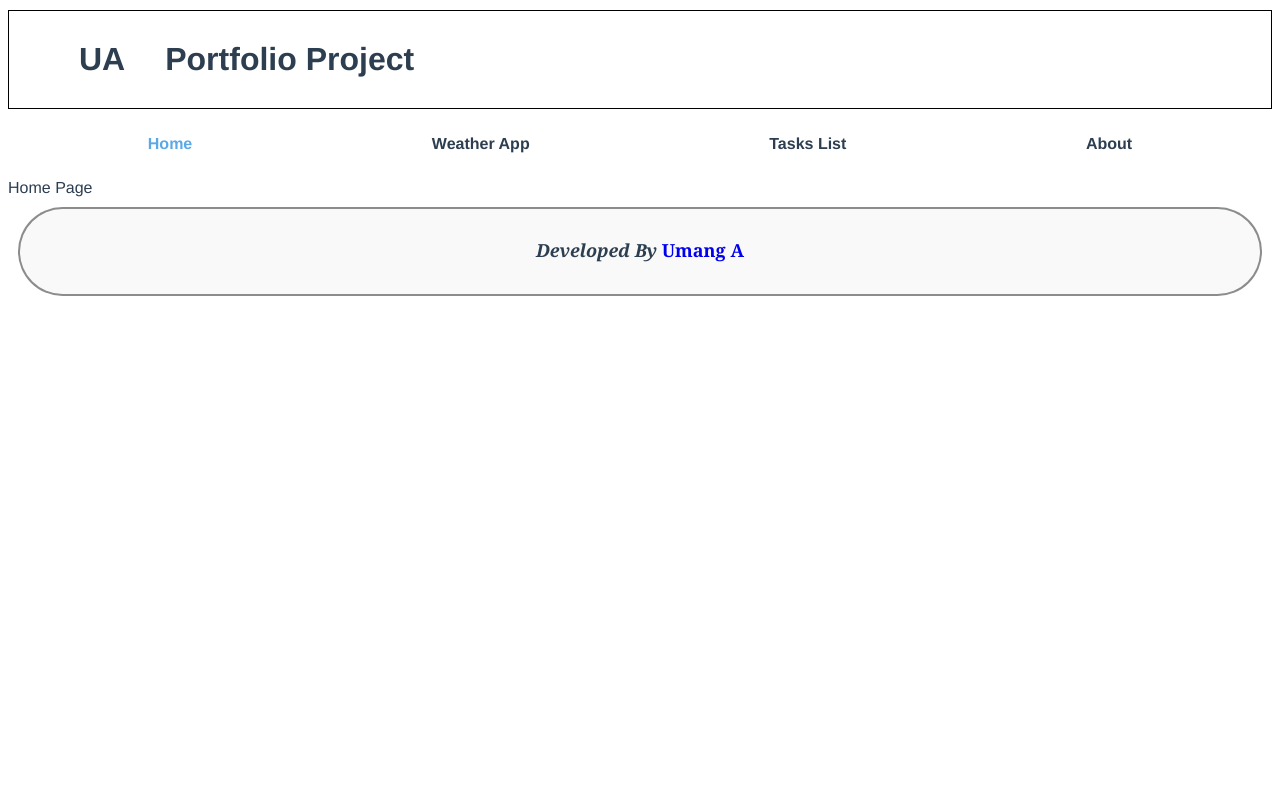
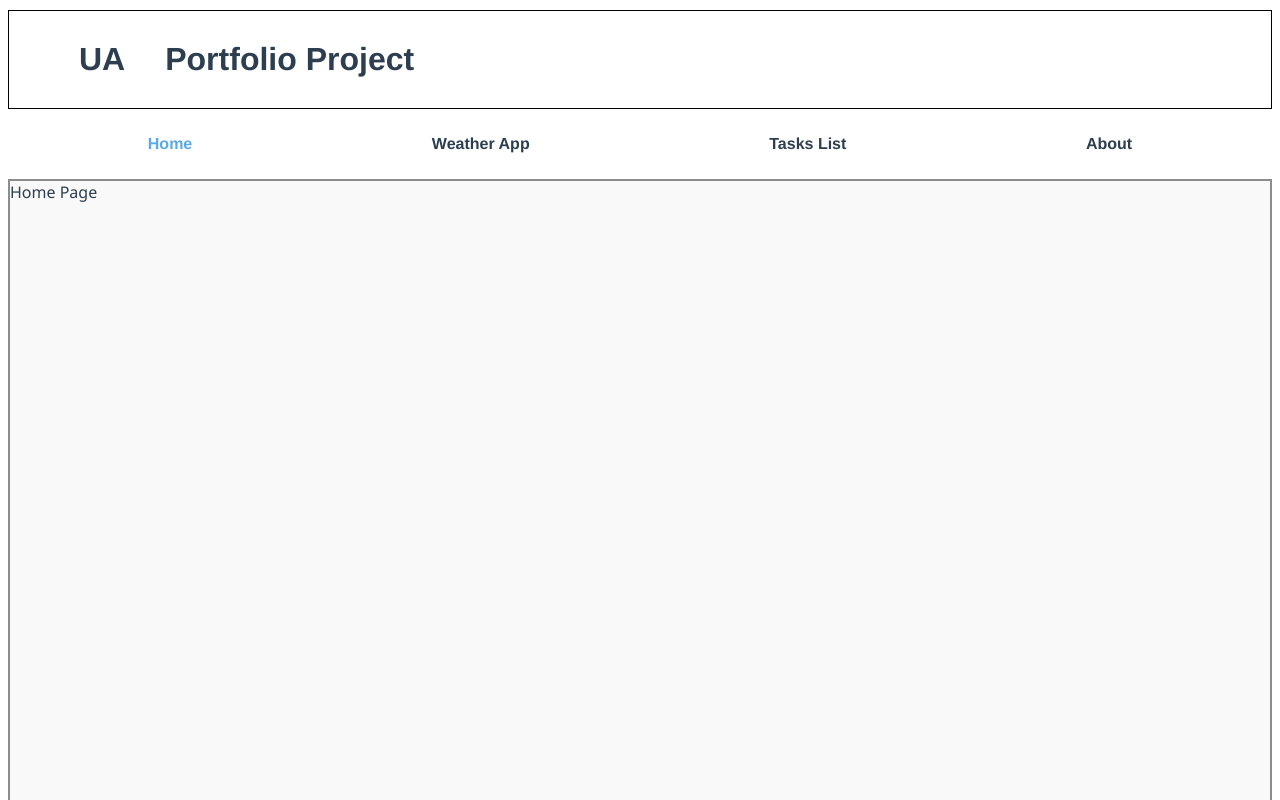
Before and after one commit to umangcodes/wanderer, a Vue app in the folder milestoneproject/: page / in a window 1280 px wide. Shown: the top 800 px of the page. Built offline with nearby package versions, Linux system fonts and the light colour scheme.

Commit message:
home page changed

```diff
--- a/milestoneproject/src/views/Home.vue
+++ b/milestoneproject/src/views/Home.vue
@@ -1,3 +1,3 @@
 <template>
-  <div>Home Page</div>
+  <div class="page">Home Page</div>
 </template>
```
